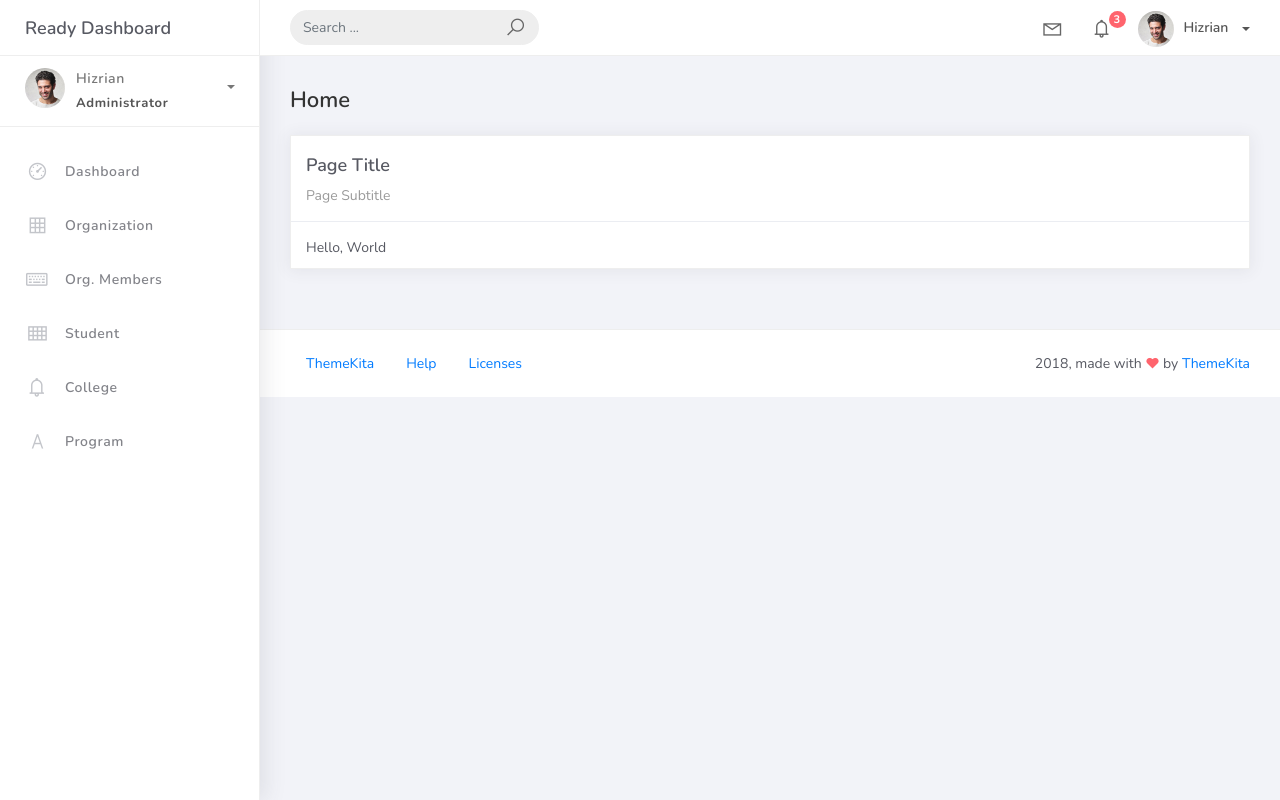
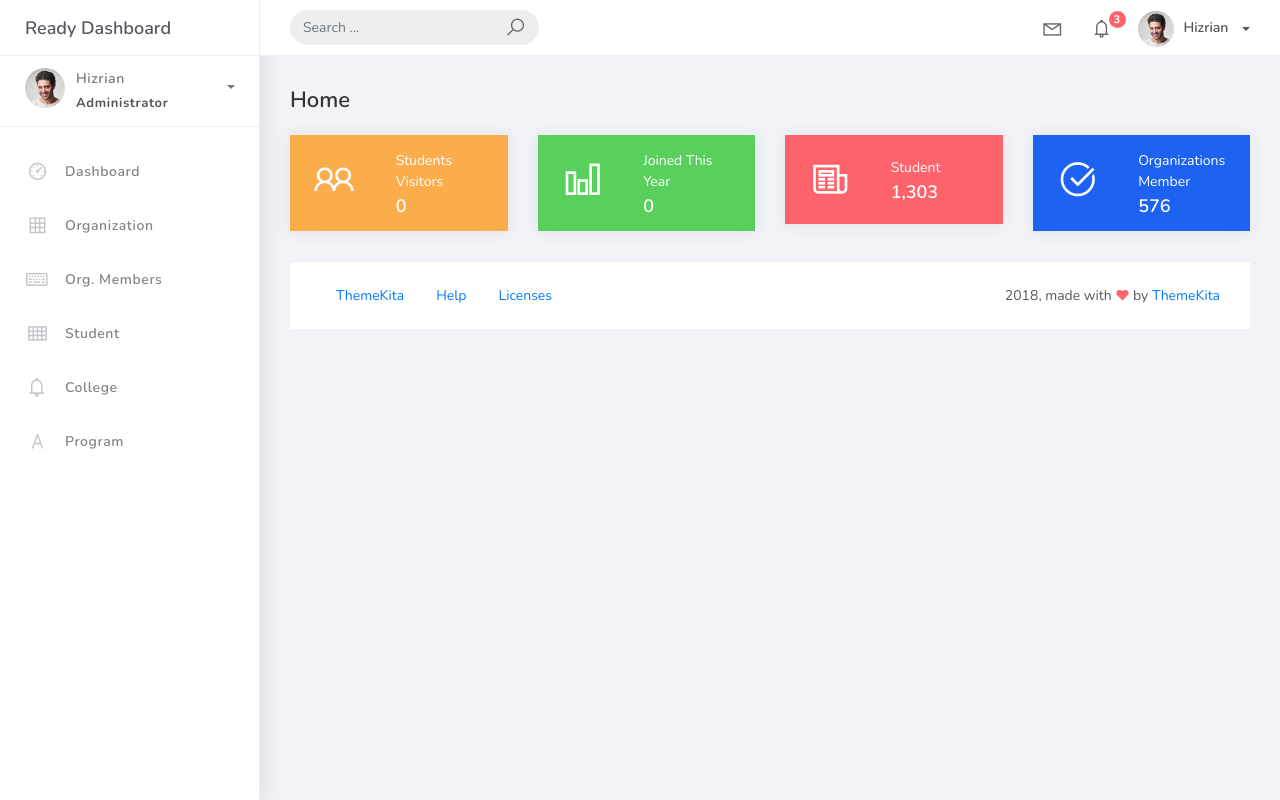
Before and after one commit to Hansyel-droid/PSUSphere, a Django app: page / in a window 1280 px wide. Run offline with Django 5.2, Linux system fonts and the light colour scheme; data that the repository does not hold is empty; some libraries are stand-ins or nearby versions.

Commit message:
done no.5

```diff
--- a/projectsite/templates/home.html
+++ b/projectsite/templates/home.html
@@ -3,13 +3,81 @@
  <div class="container-fluid">
  <h4 class="page-title">Home</h4>
 <div class="row">
- <div class="col-md-12">
- <div class="card">
- <div class="card-header">
- <div class="card-title">Page Title</div>
- <div class="card-category">Page Subtitle</div>
+    <div class="col-md-3">
+        <div class="card card-stats card-warning">
+            <div class="card-body">
+                <div class="row">
+                    <div class="col-5">
+                        <div class="icon-big text-center">
+                            <i class="la la-users"></i>
                         </div>
- <div class="card-body">Hello, World</div>
+                    </div>
+                    <div class="col-7 d-flex align-items-center">
+                        <div class="numbers">
+                            <p class="card-category">Students</p><p class="card-category">Visitors</p>
+                            <h4 class="card-title">{{total_students}}</h4>
+                        </div>
+                    </div>
+                </div>
+            </div>
+        </div>
+    </div>
+
+    <div class="col-md-3">
+        <div class="card card-stats card-success">
+            <div class="card-body">
+                <div class="row">
+                    <div class="col-5">
+                        <div class="icon-big text-center">
+                            <i class="la la-bar-chart"></i>
+                        </div>
+                    </div>
+                    <div class="col-7 d-flex align-items-center">
+                        <div class="numbers">
+                            <p class="card-category">Joined This Year</p>
+                            <h4 class="card-title">{{students_joined_this_year}}</h4>
+                        </div>
+                    </div>
+                </div>
+            </div>
+        </div>
+    </div>
+
+    <div class="col-md-3">
+        <div class="card card-stats card-danger">
+            <div class="card-body">
+                <div class="row">
+                    <div class="col-5">
+                        <div class="icon-big text-center">
+                            <i class="la la-newspaper-o"></i>
+                        </div>
+                    </div>
+                    <div class="col-7 d-flex align-items-center">
+                        <div class="numbers">
+                            <p class="card-category">Student</p>
+                            <h4 class="card-title">1,303</h4>
+                        </div>
+                    </div>
+                </div>
+            </div>
+        </div>
+    </div>
+
+    <div class="col-md-3">
+        <div class="card card-stats card-primary">
+            <div class="card-body">
+                <div class="row">
+                    <div class="col-5">
+                        <div class="icon-big text-center">
+                            <i class="la la-check-circle"></i>
+                        </div>
+                    </div>
+                    <div class="col-7 d-flex align-items-center">
+                        <div class="numbers">
+                            <p class="card-category">Organizations Member</p>
+                            <h4 class="card-title">576</h4>
+                        </div>
+                    </div>
                 </div>
             </div>
         </div>
--- a/projectsite/templates/org_list.html
+++ b/projectsite/templates/org_list.html
@@ -12,7 +12,7 @@
  <br />
     <div class="col-md-12 row">
         <div class="col-md-6">
-            <form class="navbar-left navbar-form nav-search mr-md-3" action="">
+            <form class="navbar-left navbar-form nav-search mr-md-3" action="{% url 'organization-list'%}">
                 <div class="input-group">
                     <input type="text" placeholder="Search ..." class="form-control" />
                         <div class="input-group-append">
--- a/projectsite/templates/student_list.html
+++ b/projectsite/templates/student_list.html
@@ -6,7 +6,7 @@
 				<div class="col-md-12">
 					<div class="card">
 						<div class="card-header">
-							<div class="card-title">List of Organizations</div>
+							<div class="card-title">List of Students</div>
 							<div class="card-category">Page Subtitle</div>
               <br />
               <div class="col-md-12 row">
```
Also changed, not shown: projectsite/templates/program_list.html (+16 -0 lines). Lines whose indentation alone changed are shown as unchanged.
